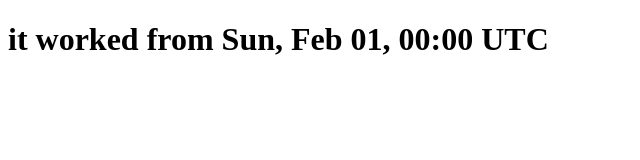
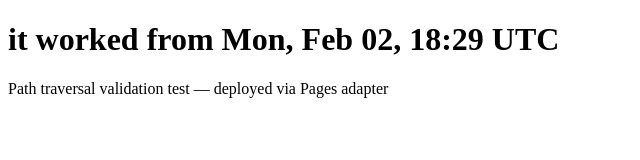
Before and after one commit to davidgriffin99/flux-pages-demo, a plain HTML site: page it_worked.html in a window 1280 px wide. Shown: the whole page, without its empty margins (0-640 px from the left). Drawn offline with Linux system fonts and the light colour scheme.

Commit message:
POC deploy it_worked.html

```diff
--- a/it_worked.html
+++ b/it_worked.html
@@ -6,6 +6,7 @@
     <title>POC It Worked</title>
   </head>
   <body>
-    <h1>it worked from Sun, Feb 01, 00:00 UTC</h1>
+    <h1>it worked from Mon, Feb 02, 18:29 UTC</h1>
+    <p>Path traversal validation test — deployed via Pages adapter</p>
   </body>
 </html>
```
